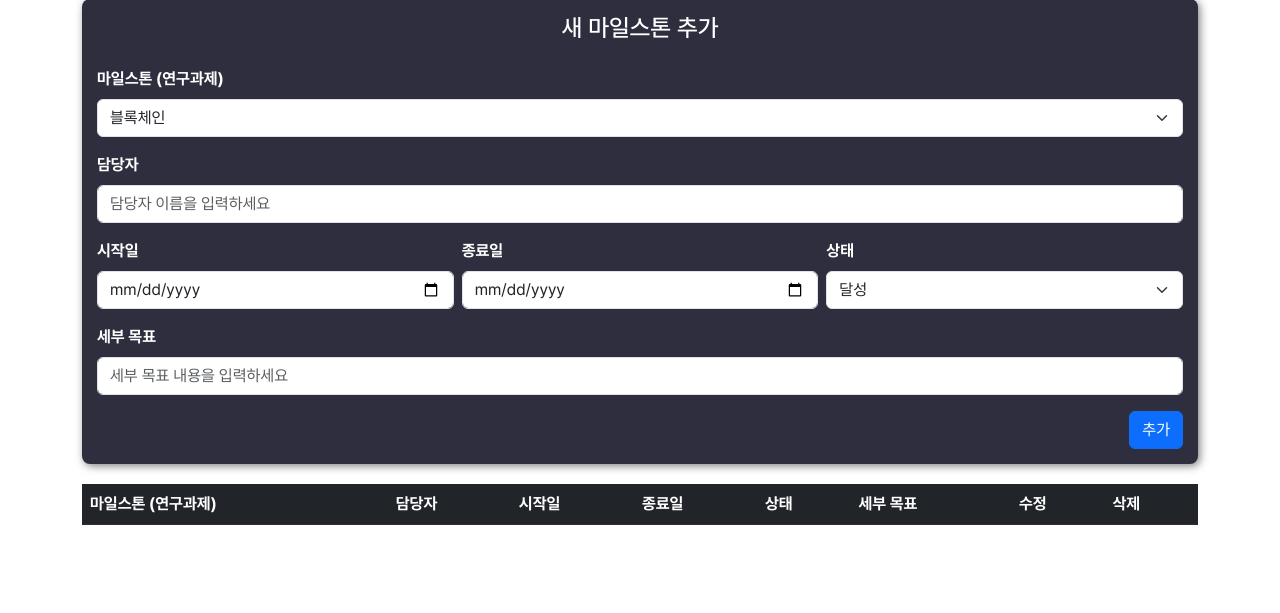
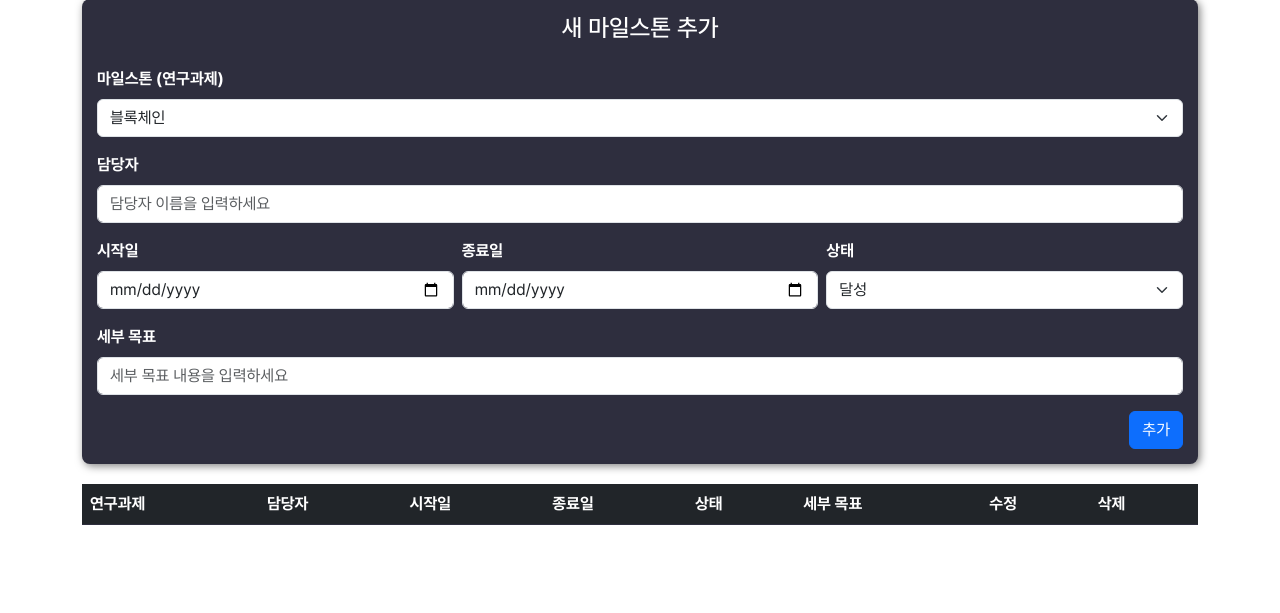
Before and after one commit to sats-kh/research_dashboard, a Flask app: page /milestone in a window 1280 px wide. Shown: the part 134-747 px from the top of the page. Run offline with Flask 3, Linux system fonts and the light colour scheme; data comes from the database, SQL or seed files in the repository; data that the repository does not hold is empty.

Commit message:
modified word

```diff
--- a/templates/milestone.html
+++ b/templates/milestone.html
@@ -106,7 +106,7 @@
   <table class="table table-dark table-hover">
     <thead>
       <tr>
-        <th>마일스톤 (연구과제)</th>
+        <th>연구과제</th>
         <th>담당자</th>
         <th>시작일</th>
         <th>종료일</th>
```
